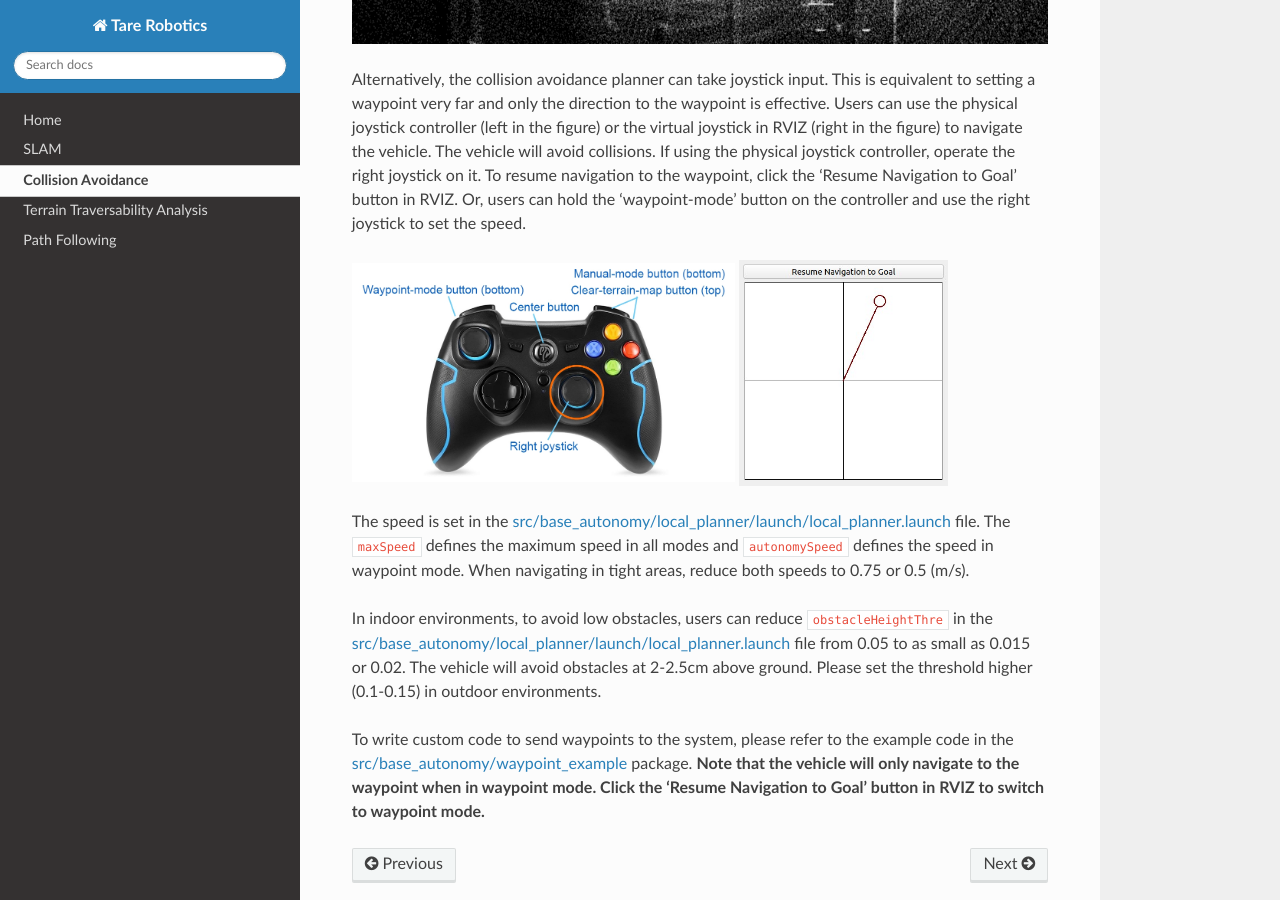
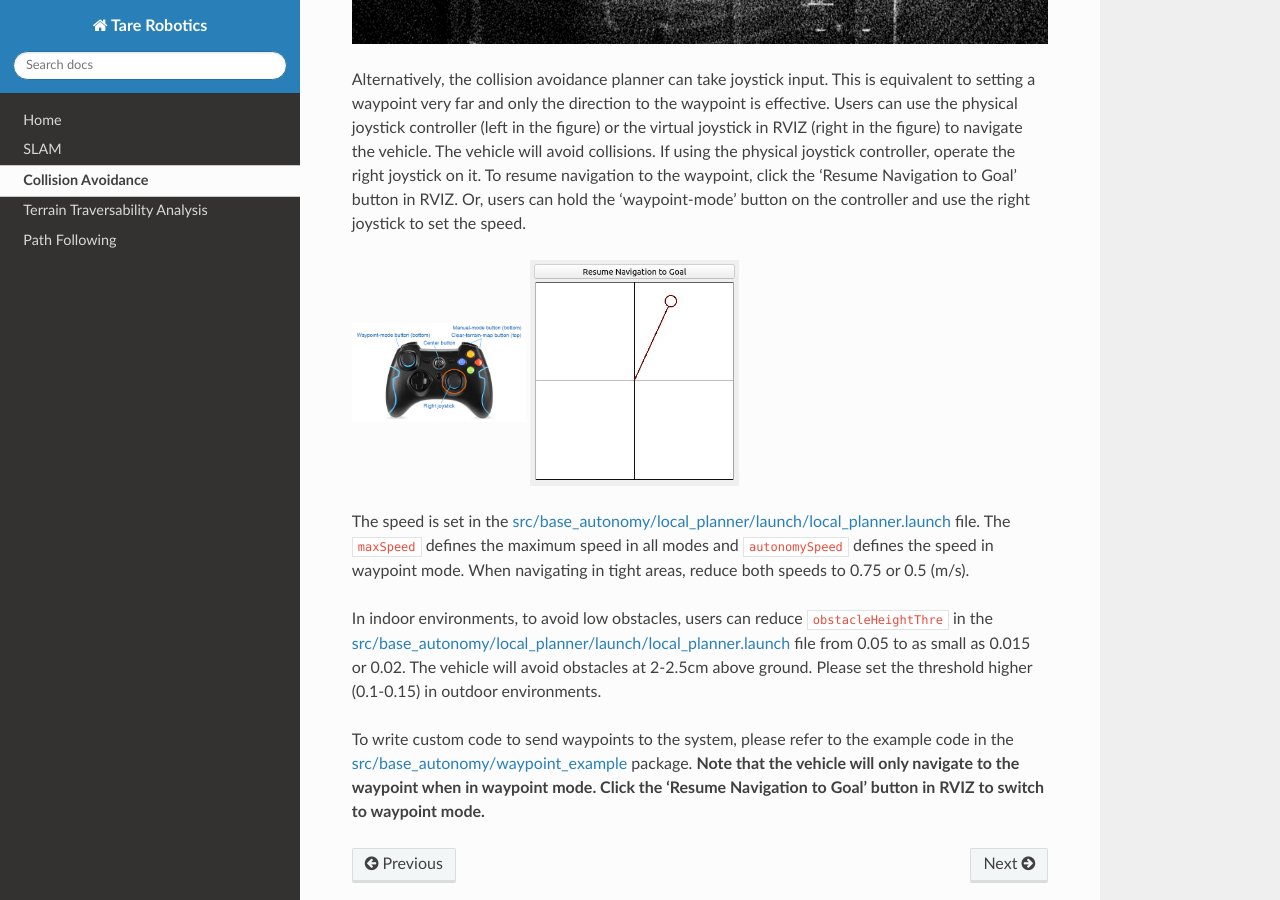
Before and after one commit to caochao39/tarerobotics, a Sphinx documentation site: the page built from docs/source/collision_avoidance.rst, in a window 1280 px wide and 900 px high, scrolled down 997 px. Built offline with Sphinx 7.4.7 and the Read the Docs theme 3.1.0, drawn with Linux system fonts in a browser that asks for light colours.

Commit message:
Update collision_avoidance.rst

```diff
--- a/docs/source/collision_avoidance.rst
+++ b/docs/source/collision_avoidance.rst
@@ -13,7 +13,7 @@ Alternatively, the collision avoidance planner can take joystick input. This is
 |pic1| |pic2|
 
 .. |pic1| image:: images/image15.jpg
-   :width: 55%
+   :width: 25%
 
 .. |pic2| image:: images/image21.jpg
    :width: 30%
```
